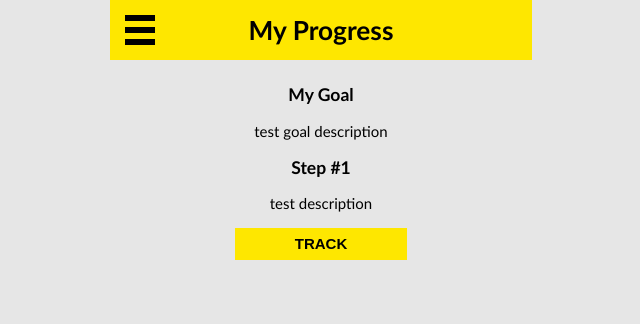
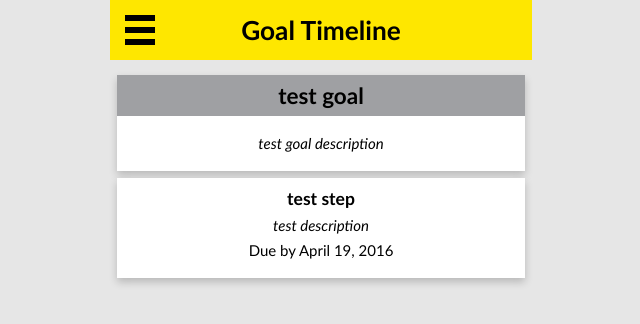
Before and after one commit to jtraub/prolifiko.com, a Django app: page /goals/5dc0bcf9-58e3-4f27-85e9-80c7dcf74ea9/ in a window 1280 px wide. Shown: the top 324 px of the page, without its empty margins (319-959 px from the left). Run offline with Django 3.2, Linux system fonts and the light colour scheme; a user stored in the database is signed in; data comes from the database, SQL or seed files in the repository; style sheets or scripts are compiled from the project's sources; parts of the project's set-up code (start-up, migrations or seed data) failed here and were passed over; some libraries are stand-ins or nearby versions.

Commit message:
Include Andy's UX feedback into My Progress and Goal Timeline

```diff
--- a/app/static/index.js
+++ b/app/static/index.js
@@ -94,4 +94,32 @@ $(document).ready(function() {
         $('.content').toggleClass('show-menu');
     });
 
+    var activeGoalSwitch = $('.goal-switch-active');
+    var completedGoalSwitch = $('.goal-switch-completed');
+    var activeGoal = $('.active-goal');
+    var completedGoals = $('.completed-goals');
+
+    activeGoalSwitch.on('click', function () {
+        if (activeGoal.is(':visible')) {
+            return;
+        }
+
+        activeGoal.show();
+        completedGoals.hide();
+
+        activeGoalSwitch.toggleClass('goal-switch--active');
+        completedGoalSwitch.toggleClass('goal-switch--active');
+    });
+
+    completedGoalSwitch.on('click', function () {
+        if (completedGoals.is(':visible')) {
+            return;
+        }
+
+        activeGoal.hide();
+        completedGoals.show();
+
+        activeGoalSwitch.toggleClass('goal-switch--active');
+        completedGoalSwitch.toggleClass('goal-switch--active');
+    });
 });
--- a/app/static/index.scss
+++ b/app/static/index.scss
@@ -23,7 +23,7 @@ body {
   text-align: center;
 }
 
-h4 {
+h2, h3, h4 {
   -webkit-margin-before: 0;
   -webkit-margin-after: 0;
 }
@@ -66,10 +66,24 @@ ol, ul {
   }
 }
 
+.card {
+    background: white;
+    margin: .5rem 0;
+    box-shadow: 0 4px 8px 0 rgba(0, 0, 0, 0.2);
 
+    .card-title {
+        background: $gray;
+        padding: 0.5em;
+    }
+
+    .card-body {
+        padding: .75rem;
+    }
+}
 
 @import 'styles/layout';
 @import 'styles/forms';
 @import 'styles/myprogress';
+@import 'styles/timeline';
 @import 'styles/create';
 @import 'styles/aboutpages';
--- a/app/static/styles/_myprogress.scss
+++ b/app/static/styles/_myprogress.scss
@@ -1,43 +1,34 @@
-.active-goal {
-    position:relative;
-    height: 100%;
+.goal-switches {
+    margin: 0 auto;
+    width: 75%;
+    border: 1px solid $gray;
+    display: inline-block;
 
-    h2 {
-        -webkit-margin-before: 0;
-        -webkit-margin-after: 0;
-    }
+    & > div {
+        padding: .5em;
+        background: $gray;
+        text-transform: uppercase;
+        float: left;
+        width: 50%;
+        box-sizing: border-box;
 
-
-    &> div {
-        height: 50%;
-        box-sizing: border-box;
+        &.goal-switch--active {
+            background: white;
         }
     }
 
-.card {
-    background: white;
-    margin: .5rem 0;
-    padding: .5rem;
-    box-shadow: 0 4px 8px 0 rgba(0, 0, 0, 0.2);
-
-    h2 {
-        -webkit-margin-before: 0;
-        -webkit-margin-after: 0;
-    }
 }
 
-.goal-name {
-    //border-bottom: 1px solid $background;
-    //padding-bottom: .5rem;
+.completed-goals {
+    display: none;
 }
 
-.goal-description {
-    display: none;
+.my-progress {
+    .goal-description, .step-description {
         font-style: italic;
     }
 
-.dash-goal--complete {
-    .steps {
-        display: none;
+    .goal-target, .step-deadline {
+        font-weight: bold;
     }
 }
--- /dev/null
+++ b/app/static/styles/_timeline.scss
@@ -0,0 +1,5 @@
+.goal-timeline {
+    .goal-description, .step-description, .step-comments {
+        font-style: italic;
+    }
+}
--- a/app/templates/goals/timeline.html
+++ b/app/templates/goals/timeline.html
@@ -1,30 +1,33 @@
 {% extends "base.html" %}
 
-{% block heading %}My Progress{% endblock %}
+{% block heading %}Goal Timeline{% endblock %}
 
 {% block content %}
-{% if not in_progress and not goal.complete %}
-<p style="margin-bottom: 1.5em;"><a href="{% url 'new_step' goal_id=goal.id %}"><button>Create your next step</button></a></p>
-{% endif %}
-
-<div class="steps">
-    <div class="step {% if goal.complete %} step--complete{% endif %}">
-        <h3 class="step-heading">My Goal</h3>
-        <p class="step-text">{{ goal.description|safe }}</p>
+    <div class="goal-timeline">
+        <div class="card">
+            <div class="card-title">
+                <h2 class="goal-name">{{ goal.name }}</h2>
+            </div>
+            <div class="card-body">
+                <p class="goal-description">{{ goal.description|safe }}</p>
+            </div>
         </div>
 
         {% for step in goal.steps.all|dictsortreversed:"start" %}
-        <div class="step{% if step.complete %} step--complete{% endif %}">
-            <h3 class="step-heading">Step #{{ step.number }}</h3>
-            <p class="step-text">{{ step.description|safe }}</p>
+            <div class="card{% if step.complete %} step--complete{% endif %}">
+                <div class="card-body">
+                    <h3>{{ step.name }}</h3>
 
-            <div class="step-status">
-                {% if not step.complete %}
-                    <a href="{% url 'complete_step' goal_id=step.goal.id step_id=step.id %}"><button>Track</button></a>
-                {% elif step.comments %}
+                    {%  if step.description %}
+                        <p class="step-description">{{ step.description|safe }}</p>
+                    {% endif %}
+
+                    {% if step.complete %}
                         <hr/>
-                    <h4>My Progress</h4>
-                    <p class="step-progress">{{ step.comments|safe }}</p>
+                        <p>Completed on {{ step.time_tracked|date }}</p>
+                        <p class="step-comments">{{ step.comments|safe }}</p>
+                    {% else %}
+                        <p>Due by {{ step.deadline|date }}</p>
                     {% endif %}
                 </div>
             </div>
```
Also changed, not shown: app/templates/myprogress.html (+69 -12 lines). Lines whose indentation alone changed are shown as unchanged.
